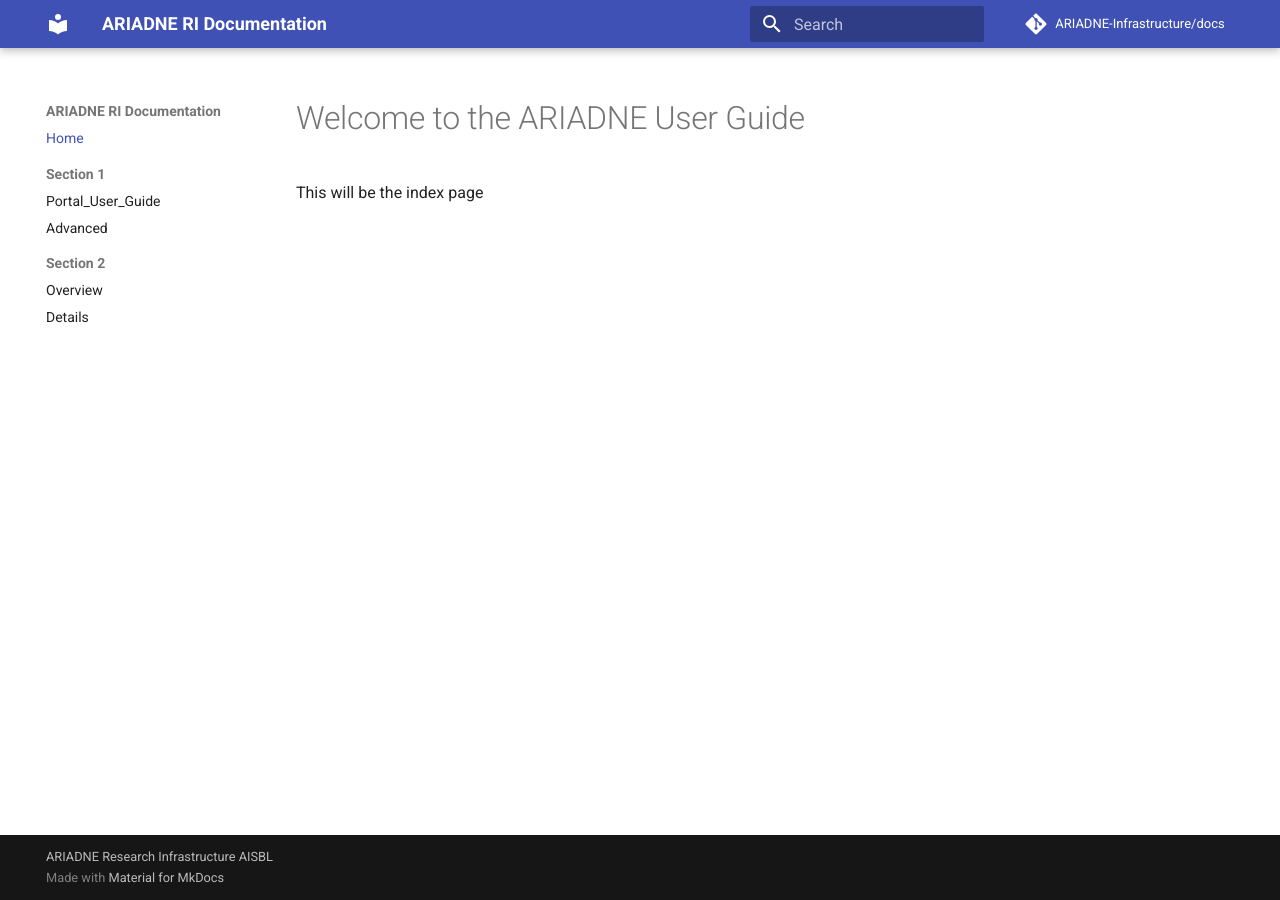
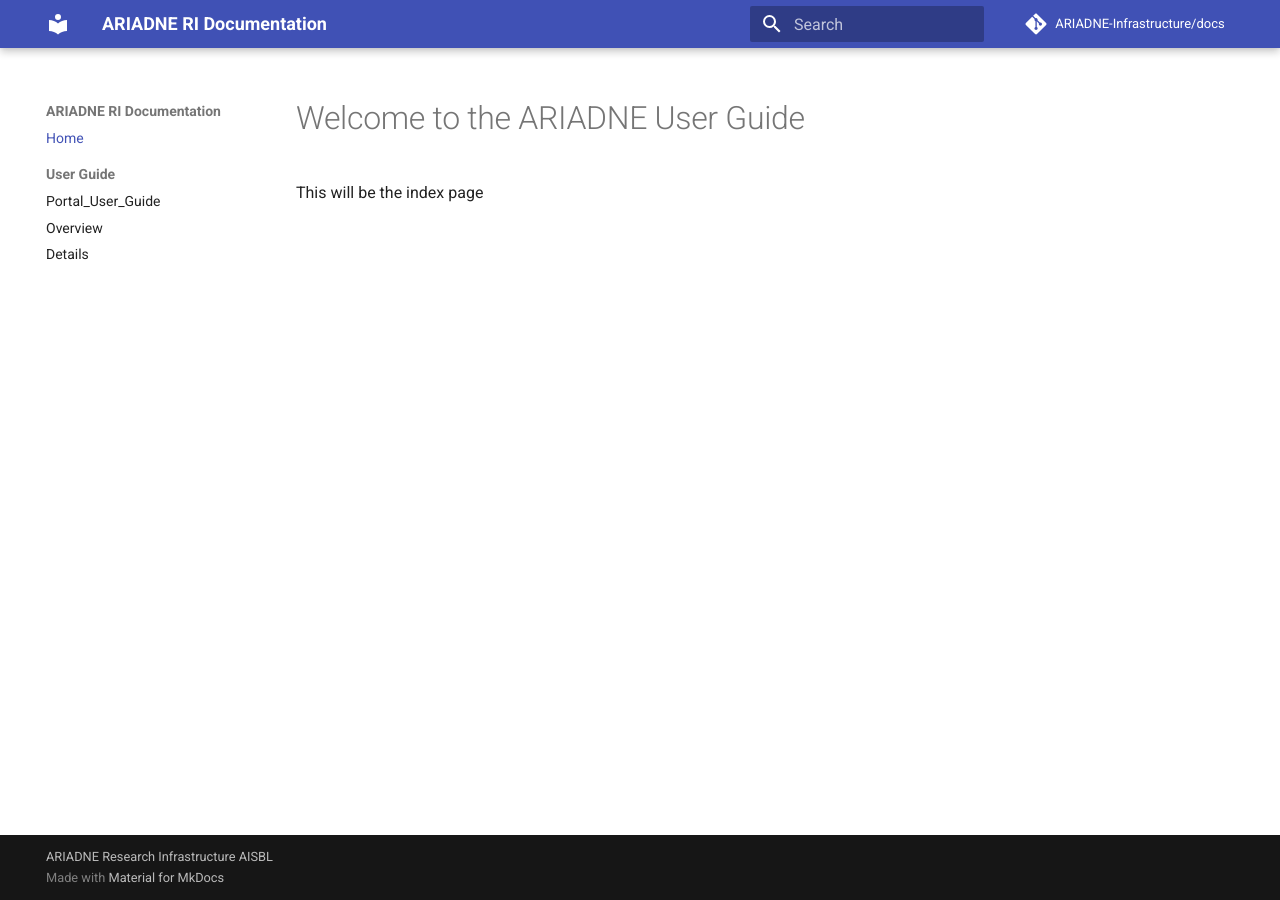
Before and after one commit to uoy-ads/hsds-data-catalogue-docs, an MkDocs documentation site: the page built from docs/index.md, in a window 1280 px wide. Built offline with MkDocs 1.6.1 and Material for MkDocs 9.7.7, drawn with Linux system fonts in a browser that asks for light colours; comment, search, counter and statistics services are not loaded.

Commit message:
Update mkdocs.yml

```diff
--- a/mkdocs.yml
+++ b/mkdocs.yml
@@ -17,9 +17,7 @@
 
 nav:
   - Home: index.md
-  - Section 1:
+  - User Guide:
     - Portal_User_Guide: Portal_User_Guide/Section-1_What.md
-    - Advanced: section1/advanced.md
-  - Section 2:
     - Overview: Portal_user_Guide/Section-2_Map_Where.md
     - Details: section2/details.md
```
